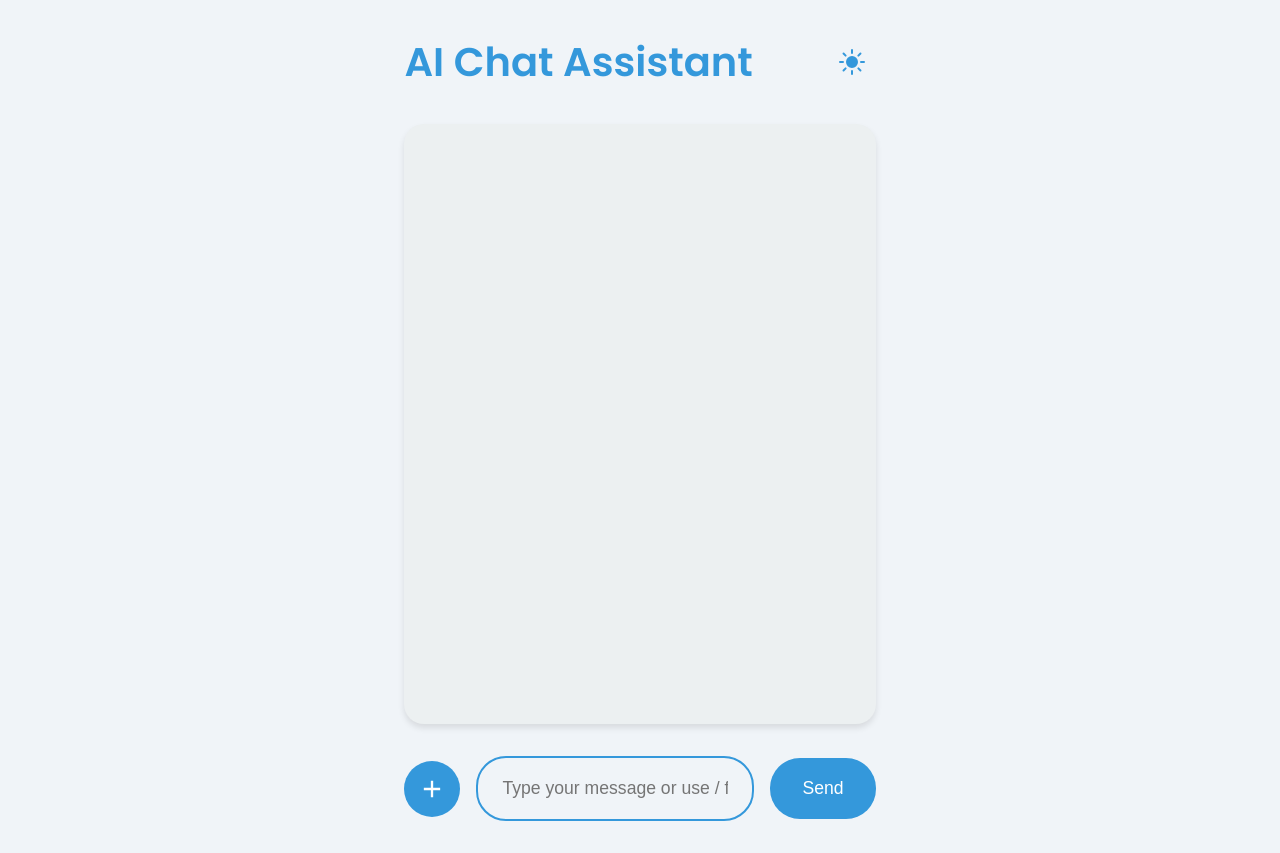
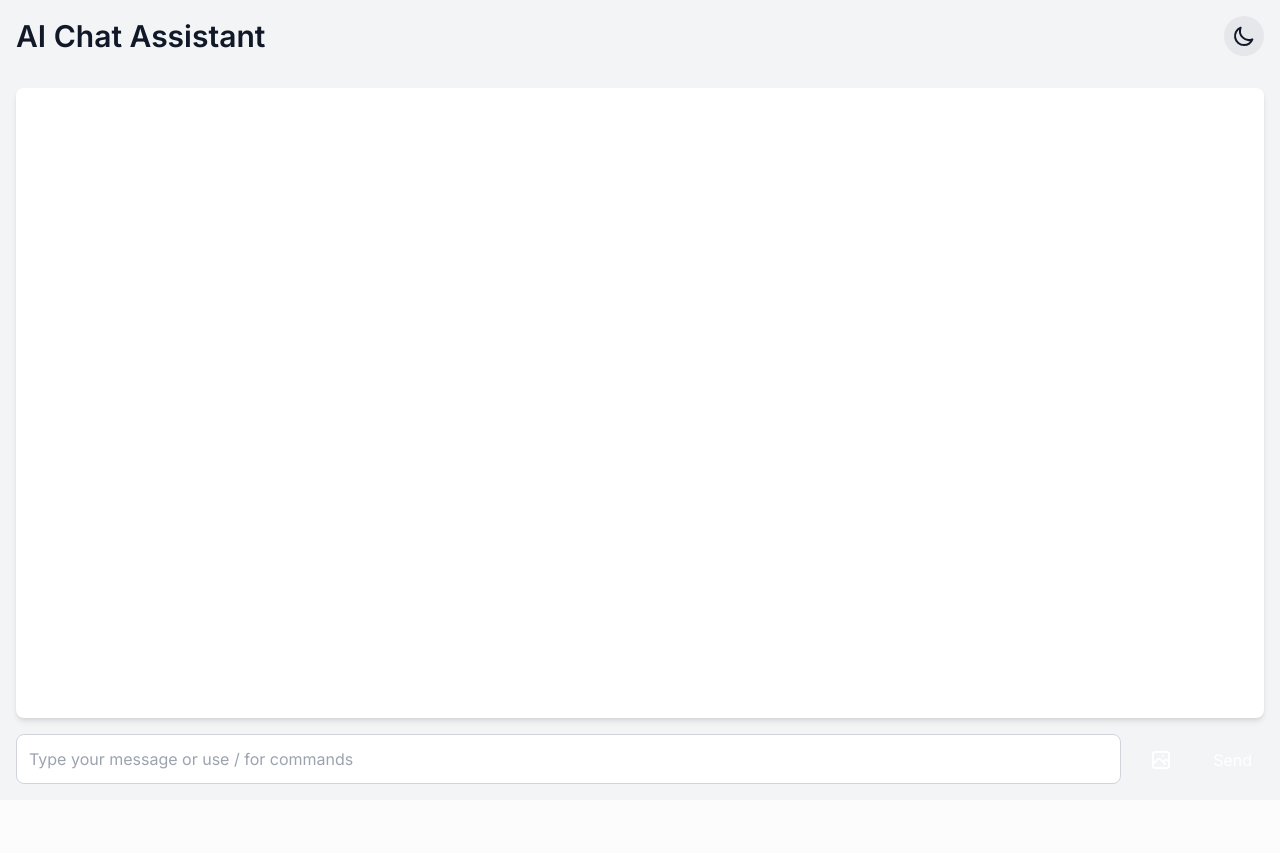
Before and after one commit to rk-vashista/MiniProject, a Flask app: page / in a window 1280 px wide. After the commit the page ends 784 px from the top, so only its background shows below. Run offline with Flask 3, Linux system fonts and the light colour scheme; some libraries are stand-ins or nearby versions.

Commit message:
Update code changes

```diff
--- a/templates/index.html
+++ b/templates/index.html
@@ -5,309 +5,70 @@
     <meta charset="UTF-8">
     <meta name="viewport" content="width=device-width, initial-scale=1.0">
     <title>AI Chat Assistant</title>
-    <link href="https://fonts.googleapis.com/css2?family=Poppins:wght@300;400;500;600&display=swap" rel="stylesheet">
-    <style>
-        :root {
-            --bg-color: #f0f4f8;
-            --text-color: #2c3e50;
-            --primary-color: #3498db;
-            --secondary-color: #ecf0f1;
-            --accent-color: #e74c3c;
-            --success-color: #2ecc71;
-            --error-color: #e74c3c;
+    <link href="https://fonts.googleapis.com/css2?family=Inter:wght@300;400;500;600&display=swap" rel="stylesheet">
+    <script src="https://cdn.tailwindcss.com"></script>
+    <script>
+        tailwind.config = {
+            darkMode: 'class',
+            theme: {
+                extend: {
+                    fontFamily: {
+                        sans: ['Inter', 'sans-serif'],
+                    },
+                    colors: {
+                        primary: {
+                            DEFAULT: '#3B82F6',
+                            foreground: '#FFFFFF',
+                        },
+                        secondary: {
+                            DEFAULT: '#1F2937',
+                            foreground: '#F9FAFB',
+                        },
+                    },
+                },
+            },
         }
-
-        .dark {
-            --bg-color: #2c3e50;
-            --text-color: #ecf0f1;
-            --primary-color: #3498db;
-            --secondary-color: #34495e;
-            --accent-color: #e74c3c;
-            --success-color: #2ecc71;
-            --error-color: #e74c3c;
-        }
-
-        * {
-            margin: 0;
-            padding: 0;
-            box-sizing: border-box;
-        }
-
-        body {
-            font-family: 'Poppins', sans-serif;
-            background-color: var(--bg-color);
-            color: var(--text-color);
-            transition: background-color 0.3s, color 0.3s;
-            display: flex;
-            flex-direction: column;
-            min-height: 100vh;
-        }
-
-        .container {
-            max-width: 1000px;
-            margin: 0 auto;
-            padding: 2rem;
-            display: flex;
-            flex-direction: column;
-            flex-grow: 1;
-        }
-
-        header {
-            display: flex;
-            justify-content: space-between;
-            align-items: center;
-            margin-bottom: 2rem;
-        }
-
-        h1 {
-            font-size: 2.5rem;
-            font-weight: 600;
-            color: var(--primary-color);
-        }
-
-        #chat-messages {
-            flex: 1;
-            overflow-y: auto;
-            padding: 2rem;
-            background-color: var(--secondary-color);
-            border-radius: 20px;
-            box-shadow: 0 4px 6px rgba(0, 0, 0, 0.1);
-            margin-bottom: 2rem;
-            scroll-behavior: smooth;
-            min-height: 600px;
-            max-height: 600px;
-        }
-
-        .message {
-            max-width: 85%;
-            margin-bottom: 1.5rem;
-            padding: 1.25rem 1.5rem;
-            border-radius: 20px;
-            animation: fadeIn 0.3s ease-out;
-            word-wrap: break-word;
-            line-height: 1.6;
-            font-size: 1.1rem;
-        }
-
-        .message.user {
-            background-color: var(--primary-color);
-            color: white;
-            align-self: flex-end;
-            margin-left: auto;
-        }
-
-        .message.ai {
-            background-color: var(--accent-color);
-            color: white;
-        }
-
-        @keyframes fadeIn {
-            from { opacity: 0; transform: translateY(10px); }
-            to { opacity: 1; transform: translateY(0); }
-        }
-
-        #message-form {
-            display: flex;
-            gap: 1rem;
-            align-items: center;
-        }
-
-        #message-input {
-            flex: 1;
-            padding: 1.25rem 1.5rem;
-            border: 2px solid var(--primary-color);
-            border-radius: 30px;
-            font-size: 1.1rem;
-            background-color: var(--bg-color);
-            color: var(--text-color);
-            transition: border-color 0.3s, box-shadow 0.3s;
-        }
-
-        #message-input:focus {
-            outline: none;
-            border-color: var(--accent-color);
-            box-shadow: 0 0 0 3px rgba(231, 76, 60, 0.2);
-        }
-
-        button {
-            padding: 1.25rem 2rem;
-            border: none;
-            border-radius: 30px;
-            background-color: var(--primary-color);
-            color: white;
-            font-size: 1.1rem;
-            font-weight: 500;
-            cursor: pointer;
-            transition: background-color 0.3s, transform 0.1s;
-        }
-
-        button:hover {
-            background-color: var(--accent-color);
-        }
-
-        button:active {
-            transform: scale(0.98);
-        }
-
-        #image-upload-label {
-            display: flex;
-            align-items: center;
-            justify-content: center;
-            width: 56px;
-            height: 56px;
-            border-radius: 50%;
-            background-color: var(--primary-color);
-            cursor: pointer;
-            transition: background-color 0.3s;
-        }
-
-        #image-upload-label:hover {
-            background-color: var(--accent-color);
-        }
-
-        #image-upload-label svg {
-            width: 28px;
-            height: 28px;
-            fill: white;
-        }
-
-        #dark-mode-toggle {
-            background-color: transparent;
-            border: none;
-            cursor: pointer;
-            padding: 0.5rem;
-            border-radius: 50%;
-            transition: background-color 0.3s;
-            display: flex;
-            align-items: center;
-            justify-content: center;
-        }
-
-        #dark-mode-toggle:hover {
-            background-color: var(--secondary-color);
-        }
-
-        #dark-mode-toggle svg {
-            width: 32px;
-            height: 32px;
-            fill: var(--primary-color);
-        }
-
-        .upload-preview {
-            max-width: 300px;
-            max-height: 300px;
-            object-fit: cover;
-            border-radius: 15px;
-            margin-top: 1rem;
-        }
-
-        #typing-indicator {
-            display: none;
-            align-items: center;
-            gap: 0.5rem;
-            margin-top: 1rem;
-            color: var(--text-color);
-            font-style: italic;
-        }
-
-        .typing-dot {
-            width: 10px;
-            height: 10px;
-            background-color: var(--text-color);
-            border-radius: 50%;
-            animation: typingAnimation 1s infinite ease-in-out;
-        }
-
-        .typing-dot:nth-child(1) { animation-delay: 0s; }
-        .typing-dot:nth-child(2) { animation-delay: 0.2s; }
-        .typing-dot:nth-child(3) { animation-delay: 0.4s; }
-
-        @keyframes typingAnimation {
-            0% { transform: translateY(0); }
-            50% { transform: translateY(-5px); }
-            100% { transform: translateY(0); }
-        }
-
-        #command-list {
-            display: none;
-            position: absolute;
-            background-color: var(--bg-color);
-            border: 1px solid var(--primary-color);
-            border-radius: 15px;
-            padding: 1rem;
-            max-height: 300px;
-            overflow-y: auto;
-            z-index: 10;
-            box-shadow: 0 4px 6px rgba(0, 0, 0, 0.1);
-        }
-
-        #command-list div {
-            padding: 0.75rem 1rem;
-            cursor: pointer;
-            border-radius: 10px;
-            transition: background-color 0.2s;
-        }
-
-        #command-list div:hover {
-            background-color: var(--secondary-color);
-        }
-
-        @media (max-width: 768px) {
-            .container {
-                padding: 1rem;
-            }
-
-            #message-form {
-                flex-wrap: wrap;
-            }
-
-            #message-input {
-                flex-basis: 100%;
-                margin-bottom: 1rem;
-            }
-
-            button {
-                flex-basis: 100%;
-            }
-
-            #image-upload-label {
-                margin-bottom: 1rem;
-            }
-        }
-    </style>
+    </script>
 </head>
 
-<body>
-    <div class="container">
-        <header>
-            <h1>AI Chat Assistant</h1>
-            <button id="dark-mode-toggle" aria-label="Toggle dark mode">
-                <svg xmlns="http://www.w3.org/2000/svg" viewBox="0 0 24 24" id="sun-icon">
-                    <path d="M12 2.25a.75.75 0 01.75.75v2.25a.75.75 0 01-1.5 0V3a.75.75 0 01.75-.75zM7.5 12a4.5 4.5 0 119 0 4.5 4.5 0 01-9 0zM18.894 6.166a.75.75 0 00-1.06-1.06l-1.591 1.59a.75.75 0 101.06 1.061l1.591-1.59zM21.75 12a.75.75 0 01-.75.75h-2.25a.75.75 0 010-1.5H21a.75.75 0 01.75.75zM17.834 18.894a.75.75 0 001.06-1.06l-1.59-1.591a.75.75 0 10-1.061 1.06l1.59 1.591zM12 18a.75.75 0 01.75.75V21a.75.75 0 01-1.5 0v-2.25A.75.75 0 0112 18zM7.758 17.303a.75.75 0 00-1.061-1.06l-1.591 1.59a.75.75 0 001.06 1.061l1.591-1.59zM6 12a.75.75 0 01-.75.75H3a.75.75 0 010-1.5h2.25A.75.75 0 016 12zM6.697 7.757a.75.75 0 001.06-1.06l-1.59-1.591a.75.75 0 00-1.061 1.06l1.59 1.591z" />
-                </svg>
-                <svg xmlns="http://www.w3.org/2000/svg" viewBox="0 0 24 24" id="moon-icon" style="display:none;">
-                    <path d="M9.528 1.718a.75.75 0 01.162.819A8.97 8.97 0 009 6a9 9 0 009 9 8.97 8.97 0 003.463-.69.75.75 0 01.981.98 10.503 10.503 0 01-9.694 6.46c-5.799 0-10.5-4.701-10.5-10.5 0-4.368 2.667-8.112 6.46-9.694a.75.75 0 01.818.162z" />
+<body class="bg-gray-100 text-gray-900 dark:bg-gray-900 dark:text-gray-100 transition-colors duration-300 flex flex-col min-h-screen">
+    <div class="container mx-auto p-4 flex flex-col flex-grow">
+        <header class="flex justify-between items-center mb-8">
+            <h1 class="text-3xl font-bold text-primary-600 dark:text-primary-400">AI Chat Assistant</h1>
+            <button id="theme-toggle" class="p-2 rounded-full bg-gray-200 dark:bg-gray-700 focus:outline-none focus:ring-2 focus:ring-primary-500">
+                <svg xmlns="http://www.w3.org/2000/svg" class="h-6 w-6" fill="none" viewBox="0 0 24 24" stroke="currentColor">
+                    <path stroke-linecap="round" stroke-linejoin="round" stroke-width="2"
+                        d="M20.354 15.354A9 9 0 018.646 3.646 9.003 9.003 0 0012 21a9.003 9.003 0 008.354-5.646z" />
                 </svg>
             </button>
         </header>
-        <div id="chat-messages"></div>
-        <form id="message-form">
-            <label for="image-upload" id="image-upload-label">
-                <svg xmlns="http://www.w3.org/2000/svg" viewBox="0 0 24 24">
-                    <path d="M19 13h-6v6h-2v-6H5v-2h6V5h2v6h6v2z"/>
+        <div id="chat-messages" class="flex-1 overflow-y-auto p-4 bg-white dark:bg-gray-800 rounded-lg shadow-md mb-4 space-y-4"></div>
+        <form id="message-form" class="flex gap-4 items-end">
+            <div class="flex-grow">
+                <label for="message-input" class="sr-only">Type your message</label>
+                <input type="text" id="message-input" placeholder="Type your message or use / for commands"
+                    class="w-full p-3 rounded-lg border border-gray-300 dark:border-gray-600 bg-white dark:bg-gray-700 focus:outline-none focus:ring-2 focus:ring-primary-500">
+            </div>
+            <label for="image-upload" class="cursor-pointer bg-primary-500 text-white p-3 rounded-lg hover:bg-primary-600 transition-colors duration-300">
+                <svg xmlns="http://www.w3.org/2000/svg" class="h-6 w-6" fill="none" viewBox="0 0 24 24" stroke="currentColor">
+                    <path stroke-linecap="round" stroke-linejoin="round" stroke-width="2"
+                        d="M4 16l4.586-4.586a2 2 0 012.828 0L16 16m-2-2l1.586-1.586a2 2 0 012.828 0L20 14m-6-6h.01M6 20h12a2 2 0 002-2V6a2 2 0 00-2-2H6a2 2 0 00-2 2v12a2 2 0 002 2z" />
                 </svg>
+                <span class="sr-only">Upload image</span>
             </label>
-            <input type="file" id="image-upload" accept="image/*" style="display: none;">
-            <input type="text" id="message-input" placeholder="Type your message or use / for commands" aria-label="Type your message">
-            <button type="submit">Send</button>
+            <input type="file" id="image-upload" accept="image/*" class="hidden">
+            <button type="submit" class="bg-primary-500 text-white p-3 rounded-lg hover:bg-primary-600 transition-colors duration-300">Send</button>
         </form>
-        <div id="typing-indicator">
+        <div id="typing-indicator" class="hidden items-center gap-2 mt-2 text-gray-600 dark:text-gray-400">
             <span>AI is typing</span>
-            <div class="typing-dot"></div>
-            <div class="typing-dot"></div>
-            <div class="typing-dot"></div>
+            <div class="flex space-x-1">
+                <div class="w-2 h-2 bg-gray-600 dark:bg-gray-400 rounded-full animate-bounce"></div>
+                <div class="w-2 h-2 bg-gray-600 dark:bg-gray-400 rounded-full animate-bounce" style="animation-delay: 0.2s"></div>
+                <div class="w-2 h-2 bg-gray-600 dark:bg-gray-400 rounded-full animate-bounce" style="animation-delay: 0.4s"></div>
+            </div>
         </div>
-        <div id="command-list"></div>
+    </div>
+    <div id="command-list" class="hidden absolute bg-white dark:bg-gray-800 border border-gray-300 dark:border-gray-600 rounded-lg p-2 max-h-60 overflow-y-auto z-10 shadow-lg">
     </div>
 
     <script src="https://cdnjs.cloudflare.com/ajax/libs/socket.io/4.0.1/socket.io.js"></script>
@@ -317,11 +78,9 @@
         const messageForm = document.getElementById('message-form');
         const messageInput = document.getElementById('message-input');
         const imageUpload = document.getElementById('image-upload');
-        const darkModeToggle = document.getElementById('dark-mode-toggle');
+        const themeToggle = document.getElementById('theme-toggle');
         const typingIndicator = document.getElementById('typing-indicator');
         const commandList = document.getElementById('command-list');
-        const sunIcon = document.getElementById('sun-icon');
-        const moonIcon = document.getElementById('moon-icon');
         let uploadedImageFilename = null;
 
         const commands = [
@@ -336,15 +95,8 @@
             { name: 'stop', description: 'Stop music playback' }
         ];
 
-        darkModeToggle.addEventListener('click', () => {
-            document.body.classList.toggle('dark');
-            if (document.body.classList.contains('dark')) {
-                sunIcon.style.display = 'none';
-                moonIcon.style.display = 'block';
-            } else {
-                sunIcon.style.display = 'block';
-                moonIcon.style.display = 'none';
-            }
+        themeToggle.addEventListener('click', () => {
+            document.documentElement.classList.toggle('dark');
         });
 
         messageForm.addEventListener('submit', (e) => {
@@ -388,8 +140,8 @@
 
         function addMessage(message, isUser) {
             const messageElement = document.createElement('div');
-            messageElement.className = `message ${isUser ? 'user' : 'ai'}`;
-            messageElement.innerHTML = message;
+            messageElement.className = `p-3 rounded-lg ${isUser ? 'bg-primary-100 dark:bg-primary-900 ml-auto' : 'bg-gray-200 dark:bg-gray-700'} max-w-[80%]`;
+            messageElement.innerHTML = `<p class="${isUser ? 'text-right' : ''}">${message}</p>`;
             chatMessages.appendChild(messageElement);
             chatMessages.scrollTop = chatMessages.scrollHeight;
         }
@@ -398,17 +150,19 @@
             const imageElement = document.createElement('img');
             imageElement.src = url;
             imageElement.alt = "Generated or uploaded image";
-            imageElement.className = 'upload-preview';
+            imageElement.className = 'max-w-full h-auto rounded-lg mt-2';
             chatMessages.appendChild(imageElement);
             chatMessages.scrollTop = chatMessages.scrollHeight;
         }
 
         function showTypingIndicator() {
-            typingIndicator.style.display = 'flex';
+            typingIndicator.classList.remove('hidden');
+            typingIndicator.classList.add('flex');
         }
 
         function hideTypingIndicator() {
-            typingIndicator.style.display = 'none';
+            typingIndicator.classList.add('hidden');
+            typingIndicator.classList.remove('flex');
         }
 
         function showCommandList(filteredCommands) {
@@ -416,6 +170,7 @@
             filteredCommands.forEach(cmd => {
                 const div = document.createElement('div');
                 div.textContent = `/${cmd.name} - ${cmd.description}`;
+                div.className = 'p-2 hover:bg-gray-100 dark:hover:bg-gray-700 cursor-pointer';
                 div.addEventListener('click', () => {
                     messageInput.value = `/${cmd.name} `;
                     messageInput.focus();
@@ -424,10 +179,18 @@
                 commandList.appendChild(div);
             });
             commandList.style.display = 'block';
+            positionCommandList();
         }
 
         function hideCommandList() {
             commandList.style.display = 'none';
+        }
+
+        function positionCommandList() {
+            const inputRect = messageInput.getBoundingClientRect();
+            commandList.style.width = `${inputRect.width}px`;
+            commandList.style.left = `${inputRect.left}px`;
+            commandList.style.top = `${inputRect.top - commandList.offsetHeight}px`;
         }
 
         socket.on('receive_message', (data) => {
@@ -450,6 +213,24 @@
                 socket.emit('guess', { guess: parseInt(guess) });
             }
         });
+
+        // Check for saved theme preference or use system preference
+        if (localStorage.theme === 'dark' || (!('theme' in localStorage) && window.matchMedia('(prefers-color-scheme: dark)').matches)) {
+            document.documentElement.classList.add('dark');
+        } else {
+            document.documentElement.classList.remove('dark');
+        }
+
+        // Update theme preference
+        themeToggle.addEventListener('click', () => {
+            if (document.documentElement.classList.contains('dark')) {
+                document.documentElement.classList.remove('dark');
+                localStorage.theme = 'light';
+            } else {
+                document.documentElement.classList.add('dark');
+                localStorage.theme = 'dark';
+            }
+        });
     </script>
 </body>
 
```
